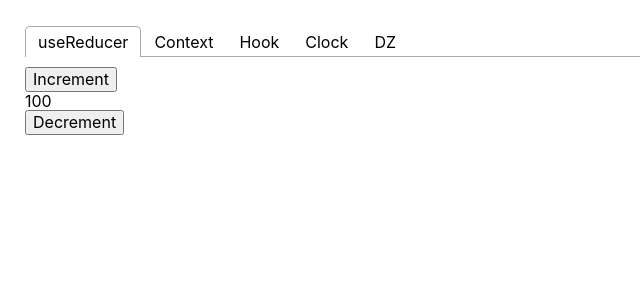
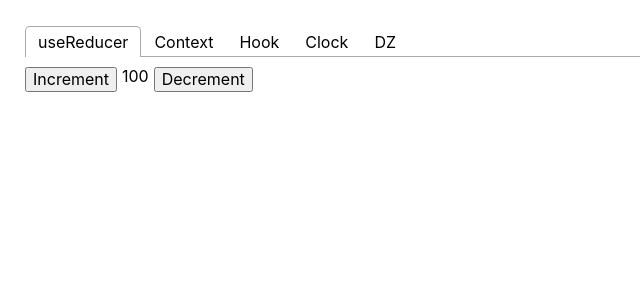
Before and after one commit to SakhnoDima/goit-react-hw-01-components, a React (Create React App) app: page / in a window 1280 px wide. Shown: the top 300 px of the page, without its empty margins (0-640 px from the left). Built offline with nearby package versions, Linux system fonts and the light colour scheme.

Commit message:
useReducer

```diff
--- a/src/tab/UseReducer.jsx
+++ b/src/tab/UseReducer.jsx
@@ -10,9 +10,9 @@ const countReducer = (state, action) => {
       throw new Error(`Unsupportetd action type ${action.type}`);
   }
 };
-function init(initState) {
+const init = initState => {
   return { ...initState, count: initState.count + 100 };
-}
+};
 
 export const CounterReduce = () => {
   const [state, dispatch] = useReducer(
@@ -24,7 +24,7 @@ export const CounterReduce = () => {
   );
 
   return (
-    <>
+    <div style={{ display: 'flex', gap: 5 }}>
       <button
         type="button"
         onClick={() => dispatch({ type: 'increment', payload: 1 })}
@@ -38,6 +38,6 @@ export const CounterReduce = () => {
       >
         Decrement
       </button>
-    </>
+    </div>
   );
 };
```
